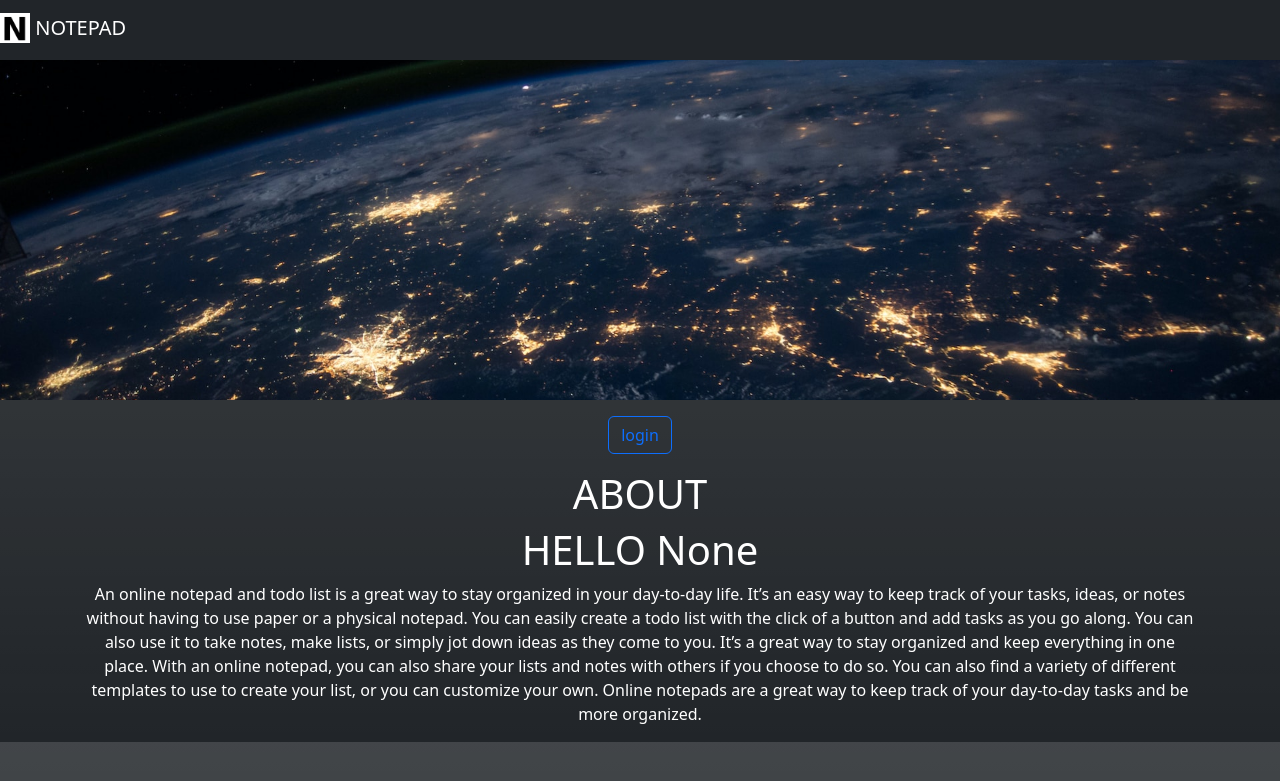
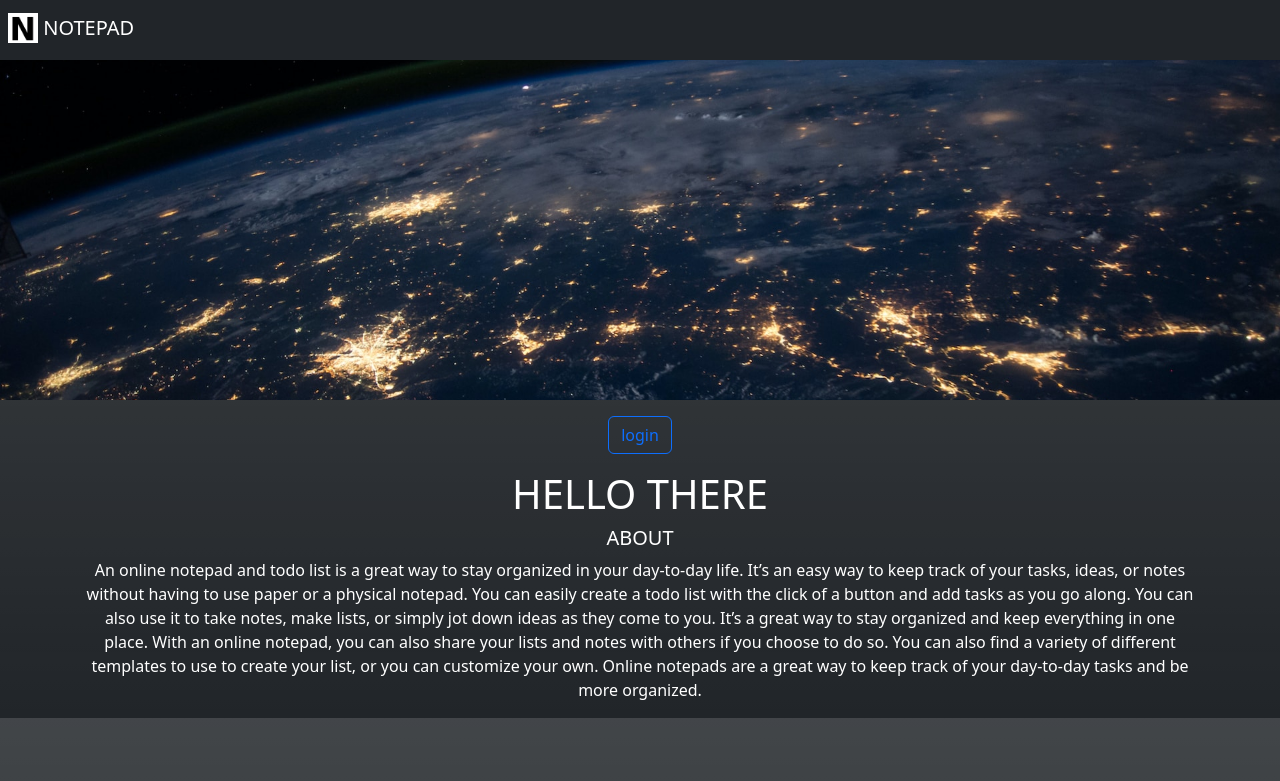
Before and after one commit to ROCKY-MAGIC/MAADY-S-TO-DO-LIST, a Flask app: page / in a window 1280 px wide. Shown: the top 781 px of the page. Run offline with Flask 3, Linux system fonts and the light colour scheme; the visitor is signed in with stand-in values (Sample User, id 1).

Commit message:
Some formating

```diff
--- a/app.py
+++ b/app.py
@@ -21,10 +21,9 @@ def hello():
     profile = dict(session)
     try:
      name = profile['user']['userinfo']['name']
-     profile
      return render_template("home.html", name=name)
     except:
-     return render_template("home.html",name=None)
+     return render_template("home.html",name="None")
 
 
 @app.route('/login')
--- a/templates/home.html
+++ b/templates/home.html
@@ -11,9 +11,16 @@
     {% include 'nav.html' %}
     {% include 'banner.html' %}
     <div class = "container text-center mt-3">
-      <button onclick="window.location.href='/login'" type="button" class="btn btn-outline-primary">login</button>
-      <h1 class = "mt-3">ABOUT</h1>
-      <h1>HELLO {{name}}</h1>
+      <button onclick="window.location.href='/login'" type="button" class="btn btn-outline-primary mb-3">login</button>
+      {% if (name == "None") %}
+        <h1>HELLO THERE</h1>
+      {% else %}
+        <h1>HELLO {{name}}</h1>
+      {% endif %}
+      <h2 class="lead">
+         ABOUT
+      </h2>
+
       <p>
         An online notepad and todo list is a great way to stay organized in your day-to-day life. It’s an easy way to keep track of your tasks, ideas, or notes without having to use paper or a physical notepad. You can easily create a todo list with the click of a button and add tasks as you go along. You can also use it to take notes, make lists, or simply jot down ideas as they come to you. It’s a great way to stay organized and keep everything in one place. With an online notepad, you can also share your lists and notes with others if you choose to do so. You can also find a variety of different templates to use to create your list, or you can customize your own. Online notepads are a great way to keep track of your day-to-day tasks and be more organized.
       </p>
--- a/templates/nav.html
+++ b/templates/nav.html
@@ -1,5 +1,5 @@
 <nav class="navbar navbar-dark bg-dark fixed-top">
-  <a class="navbar-brand" href="#">
+  <a class="navbar-brand ms-2" href="#">
     <img src="/static/20230616_144154.png" width="30" height="30" class="align-top mb-1" alt="">
     NOTEPAD
   </a>
```
